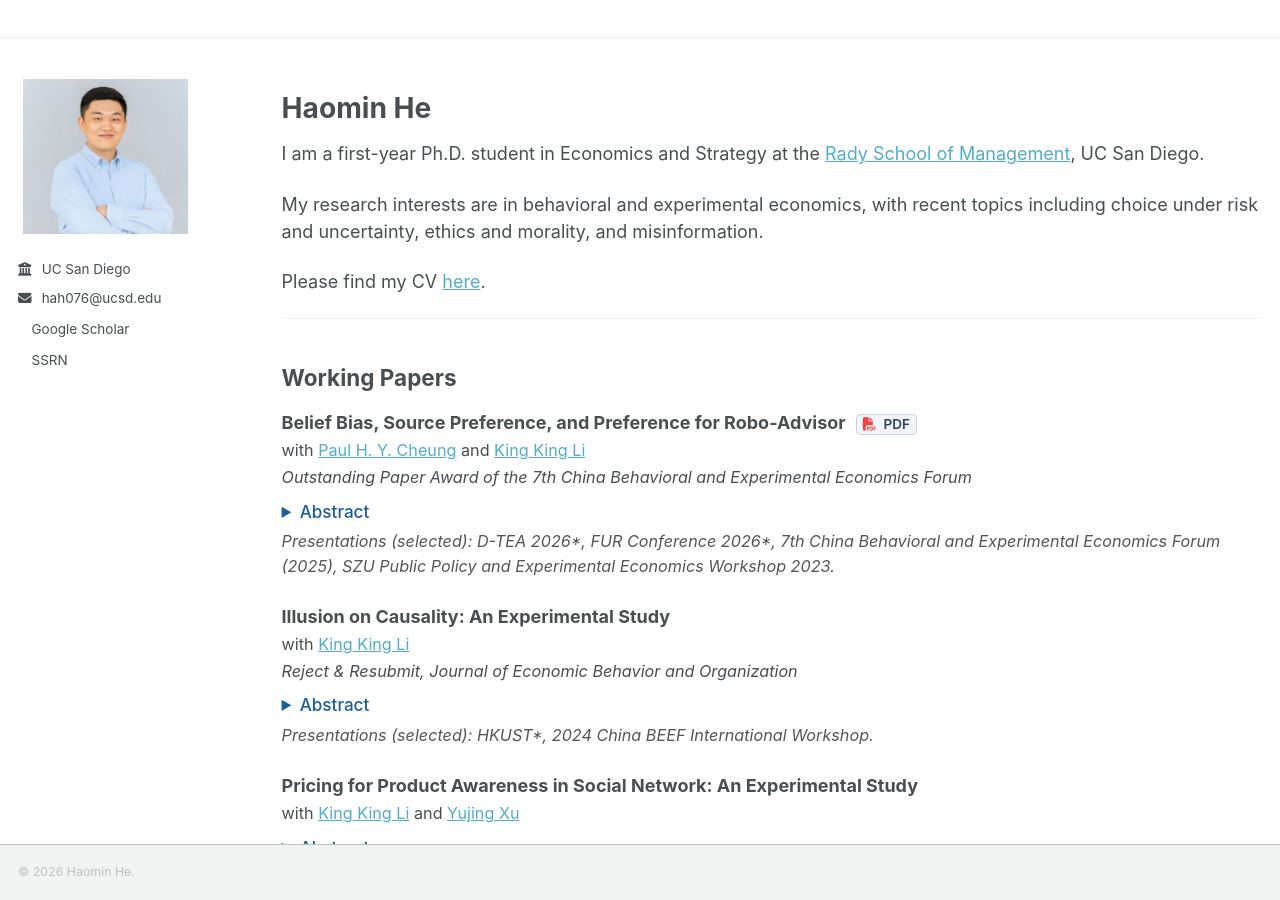
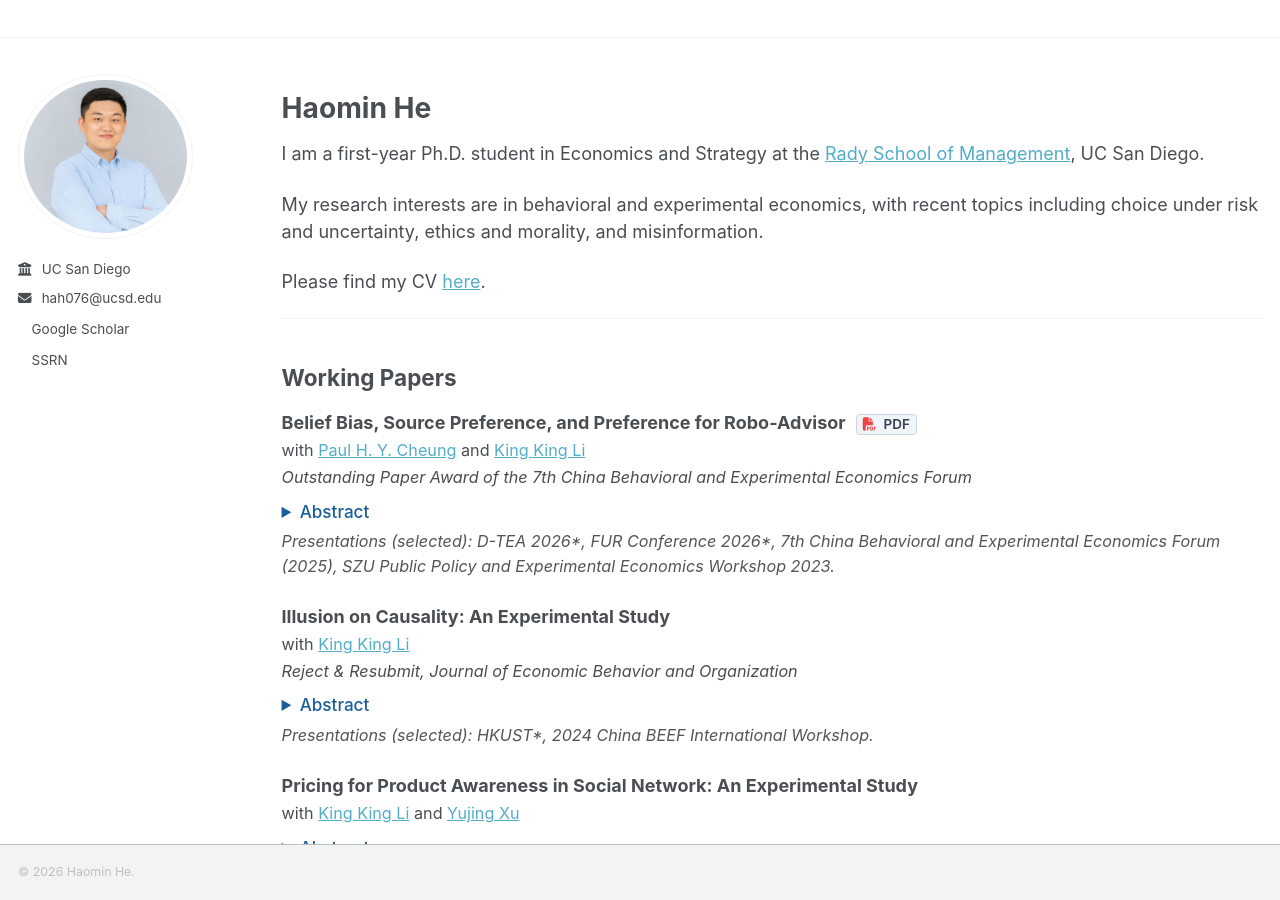
Before and after one commit to haomin-he/haomin-he.github.io, a Jekyll site: the page built from _pages/about.md, in a window 1280 px wide and 900 px high. Built offline with Jekyll 4.4.1, drawn with Linux system fonts in a browser that asks for light colours; a script bundle is joined from its source files by our own code; a style sheet for code colours, icons or effects is not loaded.

Commit message:
Update author-profile.html

```diff
--- a/_includes/author-profile.html
+++ b/_includes/author-profile.html
@@ -6,21 +6,21 @@
 
 <div itemscope itemtype="http://schema.org/Person">
 
-  <!-- <div class="author__avatar">
+  <div class="author__avatar">
     {% if author.avatar contains "://" %}
     	<img src="{{ author.avatar }}" alt="{{ author.name }}"  fetchpriority="high" />
     {% else %}
     	<img src="{{ author.avatar | prepend: "/images/" | prepend: base_path }}" class="author__avatar" alt="{{ author.name }}"  fetchpriority="high" />
     {% endif %}
-  </div> -->
+  </div>
 
-  <div class="author__avatar" style="padding: 0; margin: 0 0 20px 0; background: transparent; border: none; box-shadow: none; width: 100%; max-width: 100%;">
+  <!-- <div class="author__avatar" style="padding: 0; margin: 0 0 20px 0; background: transparent; border: none; box-shadow: none; width: 100%; max-width: 100%;">
     {% if author.avatar contains "://" %}
     	<img src="{{ author.avatar }}" alt="{{ author.name }}" fetchpriority="high" style="width: 100%; height: auto; border-radius: 0; border: none; box-shadow: none; display: block;" />
     {% else %}
     	<img src="{{ author.avatar | prepend: "/images/" | prepend: base_path }}" alt="{{ author.name }}" fetchpriority="high" style="width: 100%; height: auto; border-radius: 0; border: none; box-shadow: none; display: block;" />
     {% endif %}
-  </div>
+  </div> -->
 
   <div class="author__content">
     <h3 class="author__name">{{ author.name }}</h3>
```
